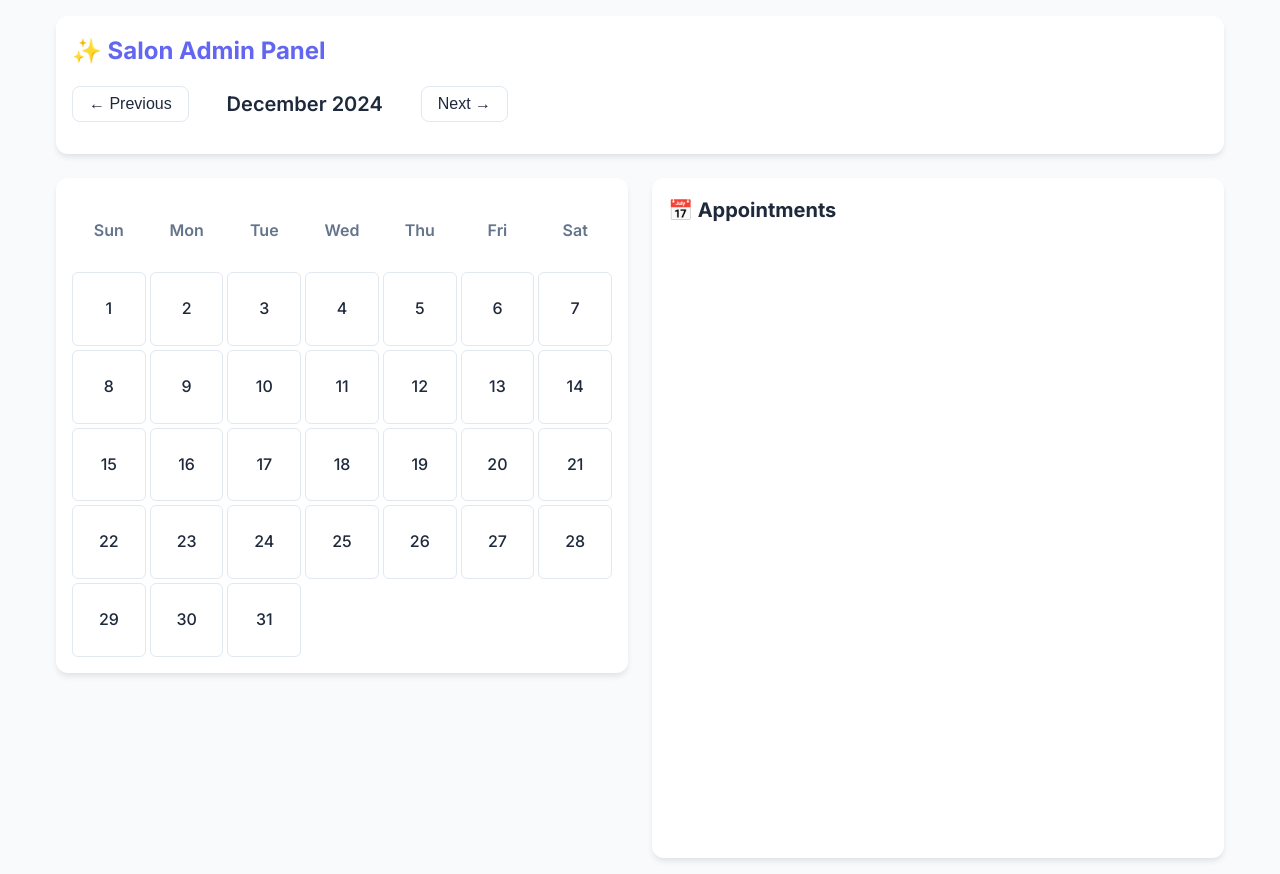
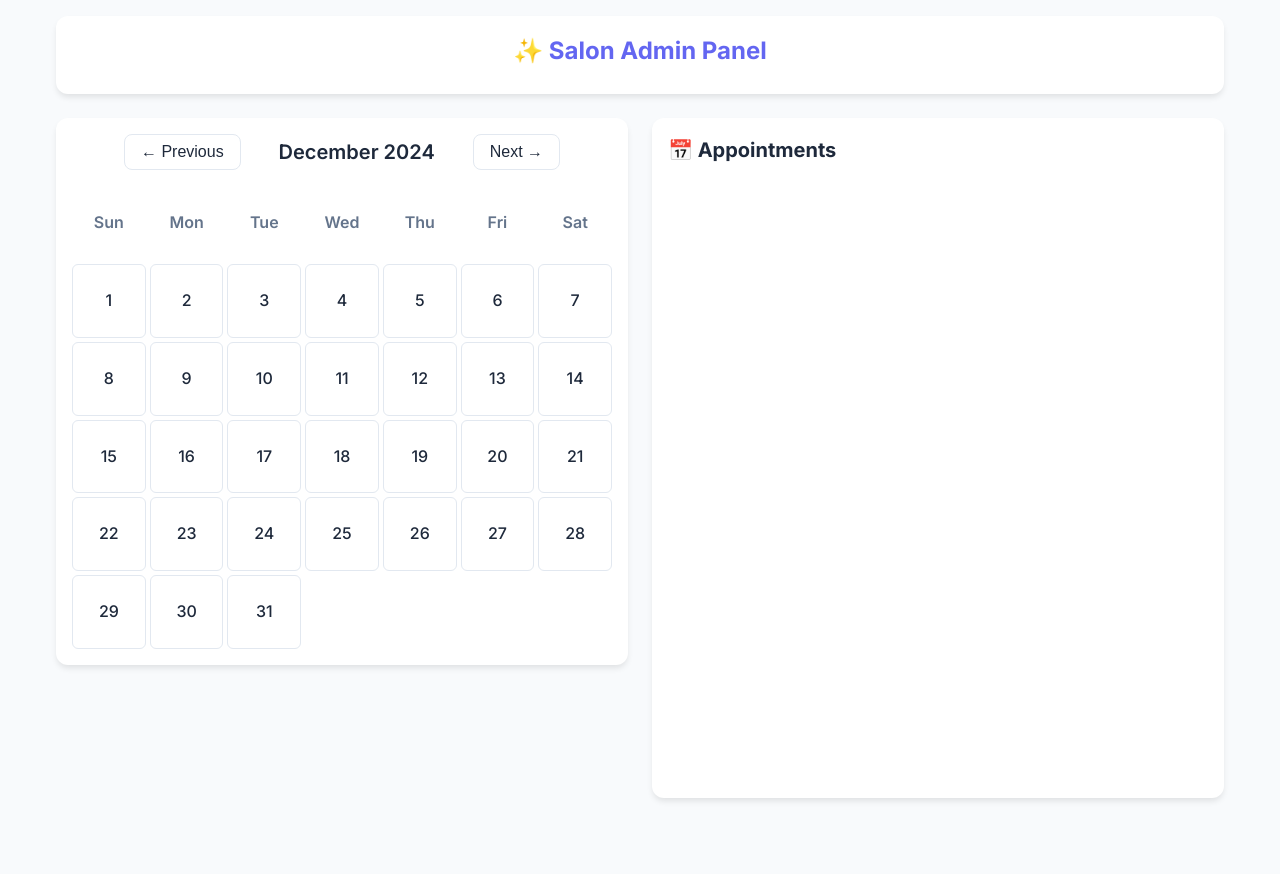
Before and after one commit to anhar-x/SalonBot, a website: page admin-panel/views/index.html in a window 1280 px wide. After the commit the page ends 814 px from the top, so only its background shows below. Drawn offline with nearby package versions, Linux system fonts and the light colour scheme; no server answers.

Commit message:
feat: moved the title to center and date-nav is now part of calendar

```diff
--- a/admin-panel/public/css/styles.css
+++ b/admin-panel/public/css/styles.css
@@ -43,13 +43,15 @@ h1 {
     font-size: 1.5rem;
     font-weight: 700;
     margin-bottom: 0.5rem;
+    text-align: center;
 }
 
 .date-nav {
     display: flex;
     align-items: center;
     gap: 1rem;
-    margin: 1rem 0;
+    margin-bottom: 1rem;
+    justify-content: center;
 }
 
 .date-nav button {
--- a/admin-panel/views/index.html
+++ b/admin-panel/views/index.html
@@ -12,15 +12,15 @@
     <div class="container">
         <header>
             <h1>✨ Salon Admin Panel</h1>
-            <div class="date-nav">
-                <button onclick="previousMonth()">← Previous</button>
-                <h2 id="currentMonth">Loading...</h2>
-                <button onclick="nextMonth()">Next →</button>
-            </div>
         </header>
 
         <div class="main-content">
             <div class="calendar-container">
+                <div class="date-nav">
+                    <button onclick="previousMonth()">← Previous</button>
+                    <h2 id="currentMonth">Loading...</h2>
+                    <button onclick="nextMonth()">Next →</button>
+                </div>
                 <div class="calendar" id="calendar">
                     <!-- Calendar will be generated here -->
                 </div>
```
